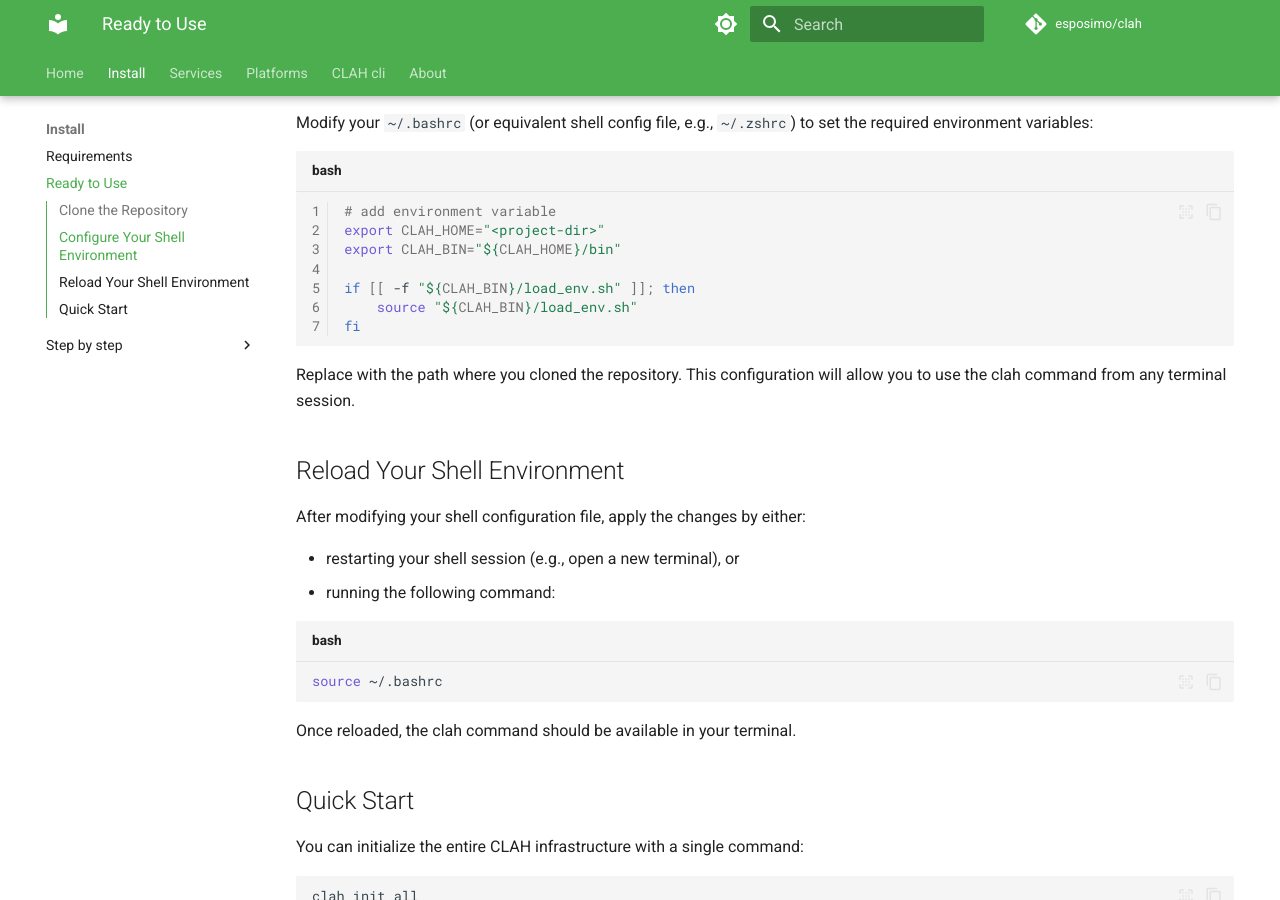
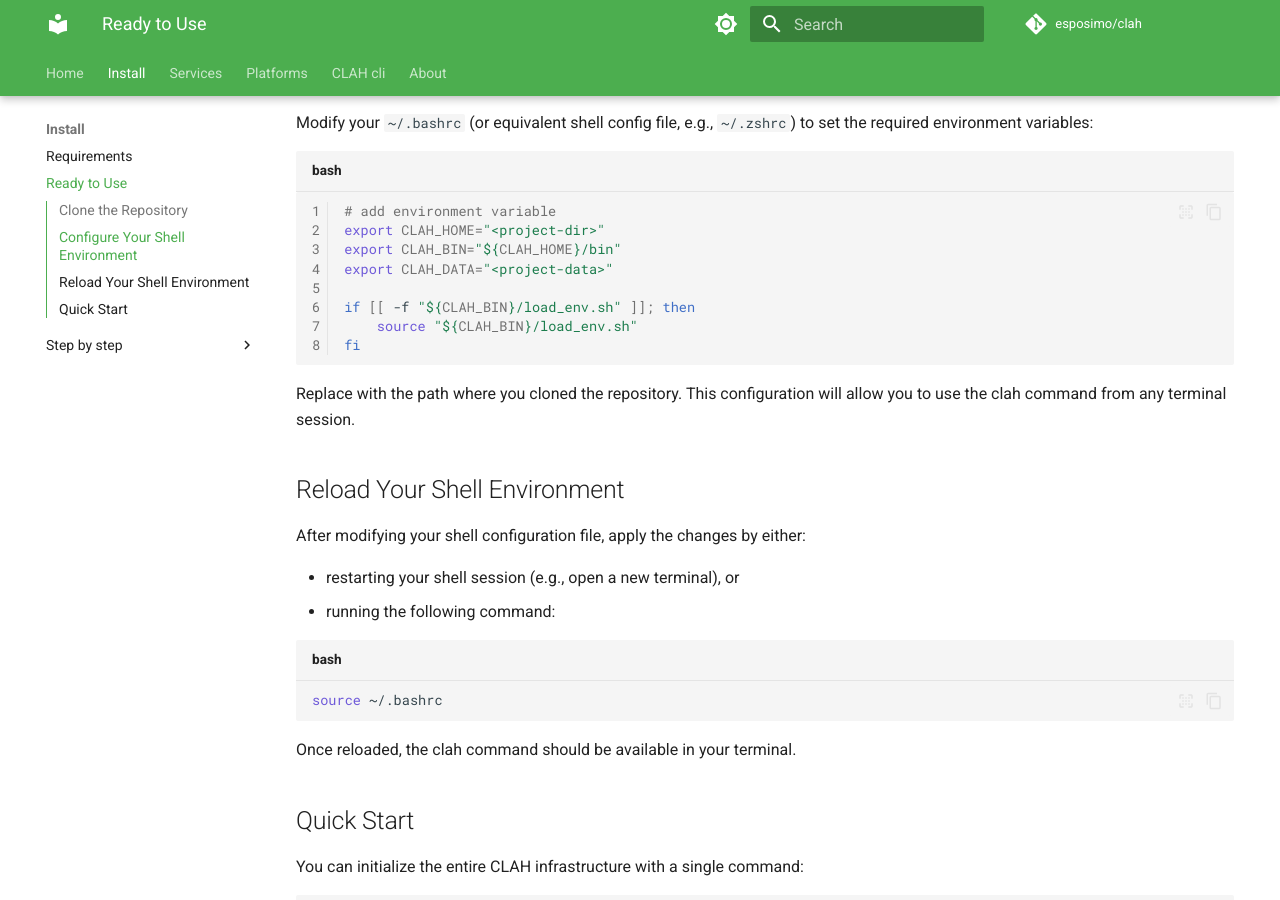
Before and after one commit to esposimo/clah, an MkDocs documentation site: the page built from docs/docs/install/getting-started.md, in a window 1280 px wide and 900 px high, scrolled down 424 px. Built offline with MkDocs 1.6.1 and Material for MkDocs 9.7.7, drawn with Linux system fonts in a browser that asks for light colours; comment, search, counter and statistics services are not loaded.

Commit message:
add CLAH_DATA env variable

```diff
--- a/docs/docs/install/getting-started.md
+++ b/docs/docs/install/getting-started.md
@@ -15,6 +15,7 @@ Modify your `~/.bashrc` (or equivalent shell config file, e.g., `~/.zshrc`) to s
 # add environment variable
 export CLAH_HOME="<project-dir>"
 export CLAH_BIN="${CLAH_HOME}/bin"
+export CLAH_DATA="<project-data>"
 
 if [[ -f "${CLAH_BIN}/load_env.sh" ]]; then
     source "${CLAH_BIN}/load_env.sh"
```
Also changed, not shown: 4 other files.
